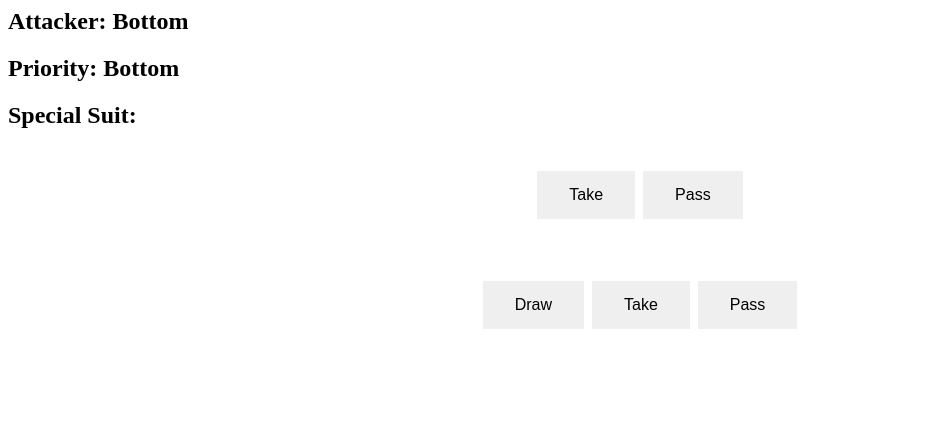
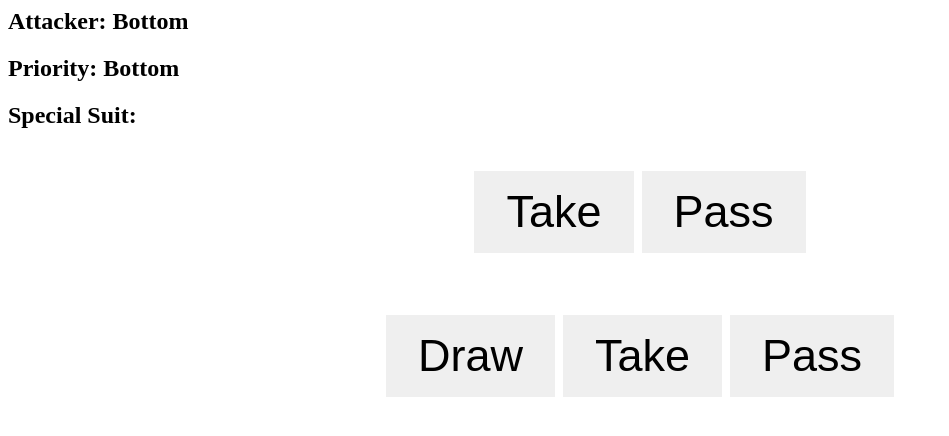
Before and after one commit to yevrap/durak, a plain HTML site: page index.html in a window 1280 px wide. Shown: the whole page, without its empty margins (0-949 px from the left). Drawn offline with Linux system fonts and the light colour scheme.

Commit message:
changing font size

```diff
--- a/index.html
+++ b/index.html
@@ -8,7 +8,7 @@
                 text-align: center;
                 text-decoration: none;
                 display: inline-block;
-                font-size: 16px;
+                font-size: 45px;
                 margin: 4px 2px;
                 cursor: pointer;
             }
```
